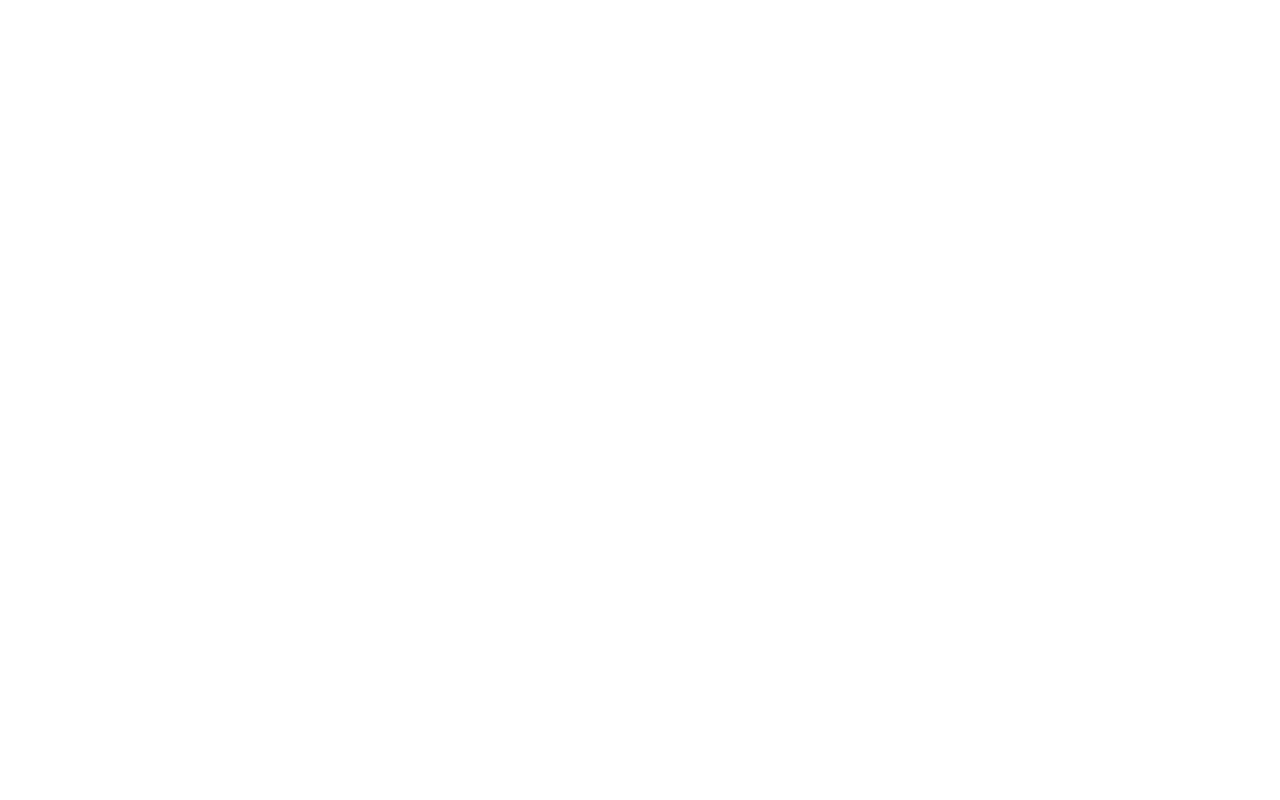
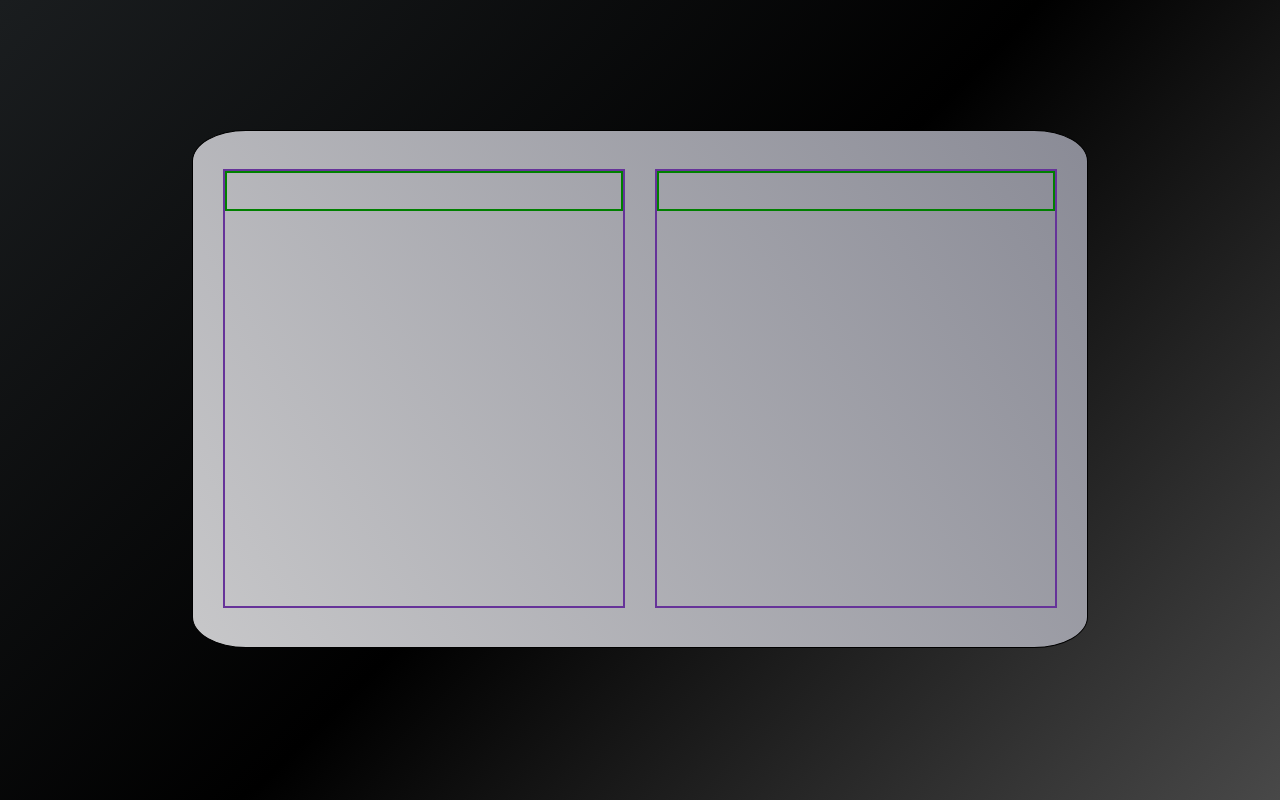
Before and after one commit to michaelr3207/BattleShipGame, a website built with webpack: page dist/index.html in a window 1280 px wide. Built offline with nearby package versions, Linux system fonts and the light colour scheme.

Commit message:
start on UI

```diff
--- a/src/index.js
+++ b/src/index.js
@@ -1 +1 @@
-alert('hello ');
+import './style.css';
--- /dev/null
+++ b/src/style.css
@@ -0,0 +1,49 @@
+
+* {
+    box-sizing: border-box;
+}
+
+body, html {
+    background: linear-gradient(237deg, #0b0a0c, rgb(47, 55, 59));
+    margin: 0;
+    height: 100%;
+    padding-top: 20px;
+    padding-bottom: 10px;
+    background: #222526;
+    background: -moz-linear-gradient(-45deg, #171a1c 0%, #1b1a21 50%, #212121 100%);
+    background: -webkit-linear-gradient(-45deg, #08080a 0%, #212121 50%, #1e1e1e 100%);
+    background: linear-gradient(135deg, #1a1d1f 0%, #000000 50%, #484848 100%);
+}
+
+.appContainer {
+    margin: auto;
+    grid-template-rows: 0.5fr 2fr 0.6fr;
+    width: 70%;
+    height: 70%;
+    margin-top: 7%;
+    border: 1px solid black;
+    border-radius: 6%;
+    /*background: #a6b4b4;*/
+    background: linear-gradient(237deg, #8a8b96, rgb(199, 199, 201));
+    /*background: linear-gradient(237deg, #9faffd, rgb(134, 18, 18));*/
+    /*border-radius: 5%;*/
+    /*background: -moz-linear-gradient(-45deg, #0e5e93 0%, #7a69c7 50%, #144E75 100%);*/
+    /*background: -webkit-linear-gradient(-45deg, #1c3ca4 0%, #48aef1 50%, #144E75 100%);*/
+    /*background: linear-gradient(135deg, #4ca4f3 0%, #58daf1 50%, #4b65d3 100%);*/
+    display: flex;
+    justify-content: space-evenly;
+    align-items: center;
+}
+
+.playerBox {
+    border: 2px solid rebeccapurple;
+    width: 45%;
+    height: 85%;
+    display: grid;
+    grid-template-rows: 0.1fr 1fr;
+}
+
+.playerTitle {
+    border: 2px solid green;
+    grid-row: 1 / 1;
+}
```
Also changed, not shown: dist/index.html.
